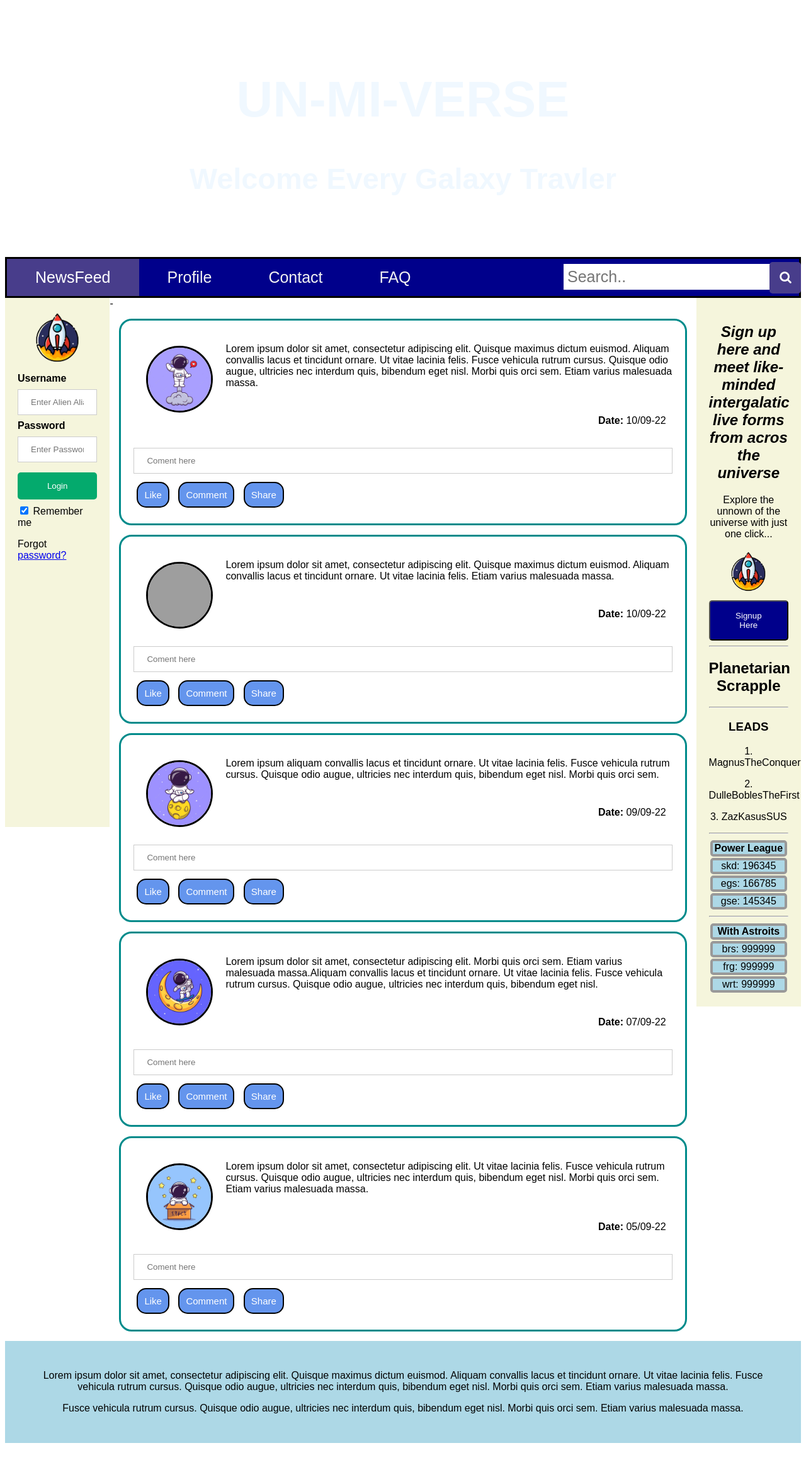
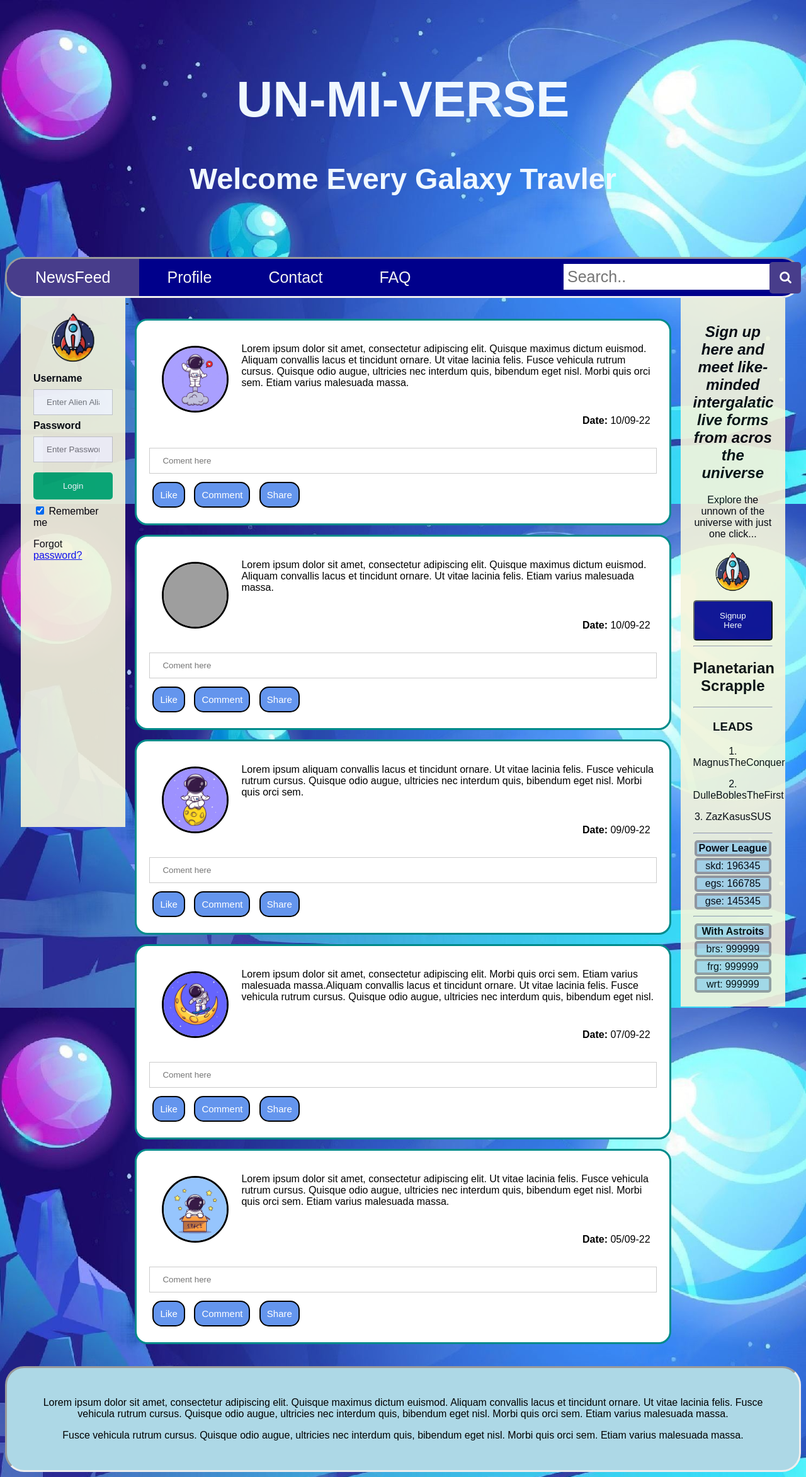
Before and after one commit to Nipet18/Un-My-Verse, a PHP site: page / in a window 1280 px wide. Shown: the whole page at 63% size. Before the commit the page ends 2291 px from the top, so only its background shows below. Run offline with PHP 8.4, Linux system fonts and the light colour scheme; grey boxes are pictures that could not be loaded.

Commit message:
Backbground is back!

```diff
--- a/index.php
+++ b/index.php
@@ -5,7 +5,7 @@
     <meta charset="utf-8">
     <title>Home Page</title>
 
-    <meta name="author" content="Nickolai Petersen">
+    <meta name="author" content="Nickolai Petersen & Michelle Weber">
     <meta name="description" content="Example description">
     <meta name="viewport" content="width=device-width, initial-scale=1.0">
 
@@ -15,14 +15,14 @@
 </head>
 
 <body>
-    <header src="pictures/cartoon-galaxy-with-stars-background_52683-65530.jpg">
+    <header>
         <h1>UN-MI-VERSE</h1>
         <h3>Welcome Every Galaxy Travler</h3>
     </header>
 
     <!--------------------NavBar---------------------------->
 
-    <div class="topnav" id="myTopnav">
+    <div class="topnav">
         <a href="#home" class="active">NewsFeed</a>
         <a href="#news">Profile</a>
         <a href="#contact">Contact</a>
@@ -40,7 +40,7 @@
     <!--------------------Asides---------------------------->
 
     <aside id="Left">
-        <form action="document.class:" content".write 'signup.php" method="post">
+        <form action="signup.php" method="post">
             <div class="imgcontainer">
                 <img src="pictures/ProfilePics/rocket-removebg-preview.png" class="avatar">
             </div>
@@ -62,6 +62,7 @@
                 <span class="psw">Forgot <a href="#">password?</a></span>
             </div>
         </form>
+
     </aside>
 
     <aside id="Right">
@@ -122,9 +123,7 @@
     -
     <div class="wrapper" id="content">
         <div class="contentBlock">
-            <div class="imgBack" color="Black">
-                <img src="pictures/ProfilePics/astronauta-lancando-no-espaco-e-acenando-a-ilustracao-dos-desenhos-animados-de-mao-conceito-de-tecnologia-da-ciencia-isolado-estilo-flat-cartoon_138676-3446.jpg">
-            </div>
+            <img src="pictures/ProfilePics/astronauta-lancando-no-espaco-e-acenando-a-ilustracao-dos-desenhos-animados-de-mao-conceito-de-tecnologia-da-ciencia-isolado-estilo-flat-cartoon_138676-3446.jpg">
             <p>Lorem ipsum dolor sit amet, consectetur adipiscing elit. Quisque maximus dictum euismod. Aliquam convallis lacus et tincidunt ornare. Ut vitae lacinia felis. Fusce vehicula rutrum cursus. Quisque odio augue, ultricies nec interdum quis, bibendum eget nisl. Morbi quis orci sem. Etiam varius malesuada massa.</p>
 
             <p class="date"><strong>Date:</strong> 10/09-22</p>
--- a/main.js
+++ b/main.js
@@ -6,3 +6,8 @@
                 x.className = "topnav";
             }
         }
+
+        function mydosdus() {
+
+
+        }
--- a/style.css
+++ b/style.css
@@ -5,18 +5,30 @@
     padding: 0;
 }
 
+html {
+    background: url(pictures/space-background-with-planet-landscape_107791-6146-transformed.jpeg) no-repeat center center fixed;
+    -webkit-background-size: cover;
+    -moz-background-size: cover;
+    -o-background-size: cover;
+    background-size: cover;
+}
+
 body {
     font-family: Arial, Helvetica, sans-serif;
 }
 
 header {
-    background-repeat: no-repeat;
-    background-attachment: fixed;
-    background-size: cover;
+    height: 12%;
     text-align: center;
     color: aliceblue;
     font-size: 40px;
     padding: 50px;
+}
+
+header .img {
+    background-repeat: no-repeat;
+    background-attachment: fixed;
+    background-size: cover;
 }
 
 /*------  Navigationbar  --------*/
@@ -24,7 +36,8 @@ header {
 .topnav {
     overflow: hidden;
     background-color: darkblue;
-    border-style: solid;
+    border-style: inset;
+    border-radius: 30pX;
 }
 
 .topnav a {
@@ -113,16 +126,35 @@ aside {
     background: beige;
     padding: 20px;
     min-height: 100vh;
+    opacity: 0.9;
 }
 
+button {
+    background-color: darkblue;
+    color: white;
+    padding: 15px 30px;
+    border-style: solid black;
+    border-radius: 5px;
+    cursor: pointer;
+}
+
+/*left side*/
 #Left {
     float: left;
+    margin-left: 25px;
 }
 
+.profilePics {
+    width: 20px;
+    height: 20px;
+}
+
+/*left side*/
 #Right {
     float: right;
     text-align: center;
     overflow: auto;
+    margin-right: 25px;
 }
 
 td,
@@ -134,14 +166,6 @@ th {
     border-radius: 5px;
 }
 
-button {
-    background-color: darkblue;
-    color: white;
-    padding: 15px 30px;
-    border-style: solid black;
-    border-radius: 5px;
-    cursor: pointer;
-}
 
 img.miniAvatar {
     width: 80%;
@@ -200,6 +224,7 @@ span.psw {
 }
 
 .contentBlock {
+    background: white;
     color: black;
     margin: 15px;
     padding: 20px;
@@ -254,4 +279,7 @@ footer {
     color: black;
     text-align: center;
     padding: 30px;
+    margin-top: 20px;
+    border-style: inset;
+    border-radius: 30px;
 }
```
